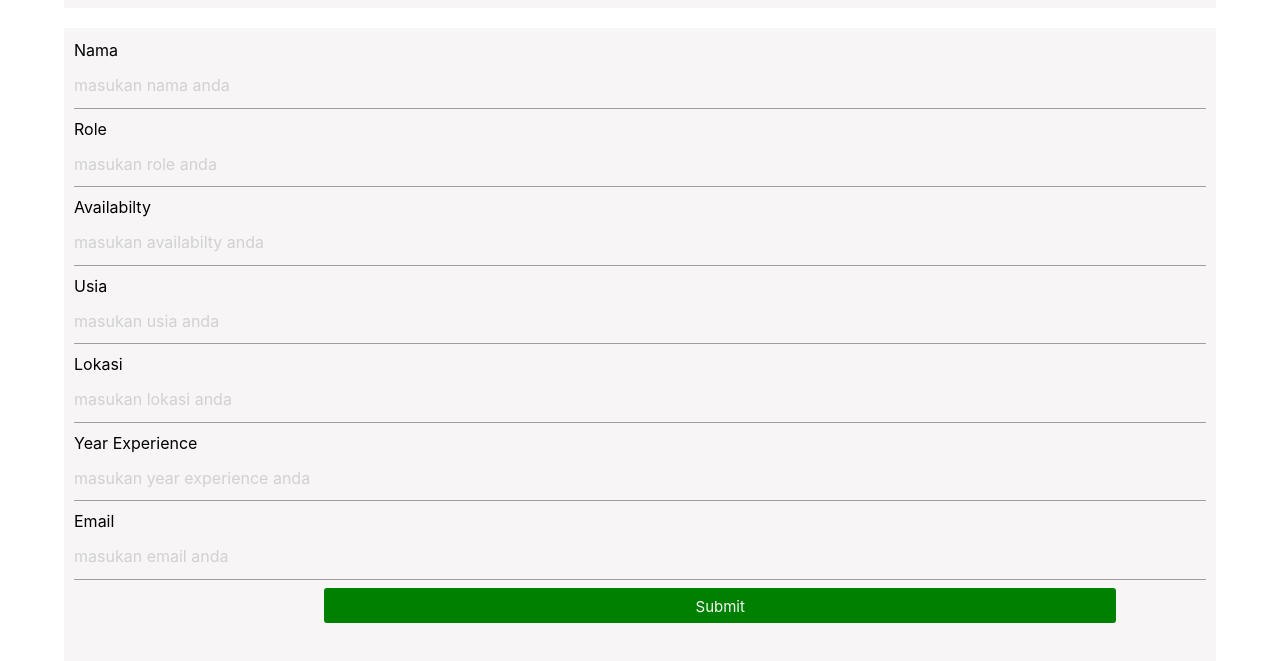
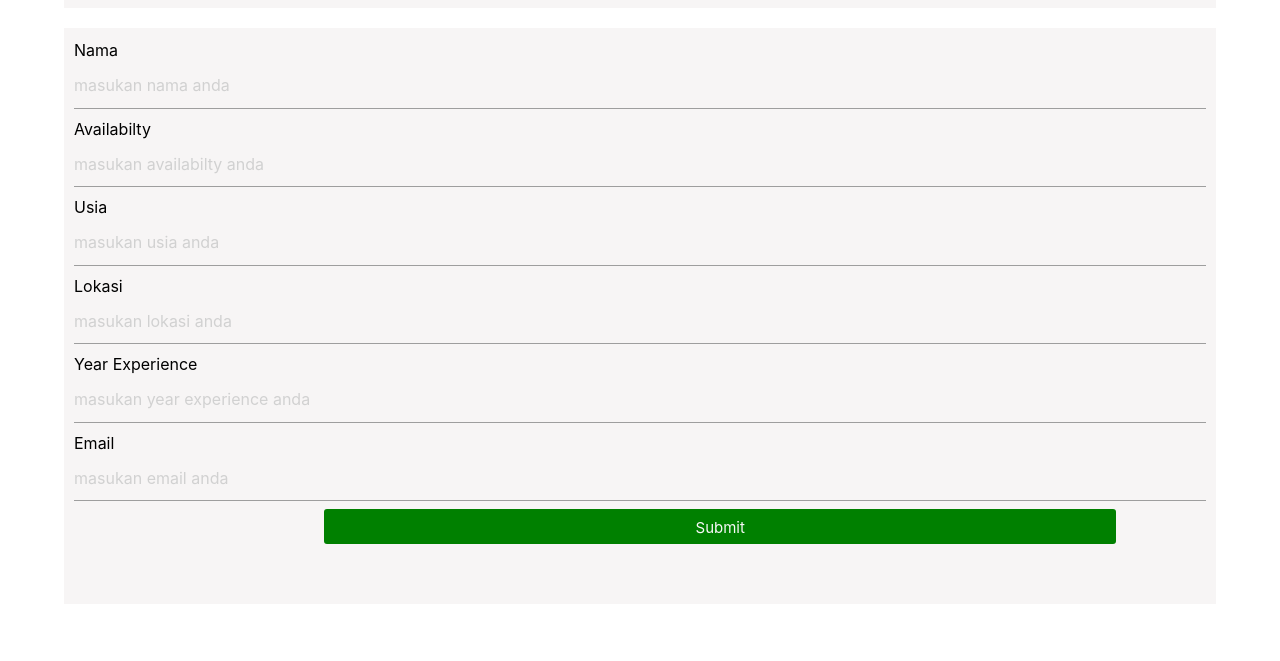
Before and after one commit to Nurainiiagstn/Assigment2.tinaa, a plain HTML site: page index.html in a window 1280 px wide. Shown: the part 287-948 px from the top of the page. After the commit the page ends 891 px from the top, so only its background shows below. Drawn offline with nearby package versions, Linux system fonts and the light colour scheme.

Commit message:
Update index.html

```diff
--- a/index.html
+++ b/index.html
@@ -66,8 +66,6 @@
             <form id="formtina">
                 <label class="text" for="Nama">Nama</label>
                 <input type="text" name="nama" id="nama" placeholder="masukan nama anda"><br>
-                <label class="text" for="Role">Role</label>
-                <input type="text" name="" id="Role" placeholder="masukan role anda"><br>
                 <label class="text" for="Availabilty">Availabilty</label>
                 <input type="text" name="Availabilty" id="availabilty" placeholder="masukan availabilty anda"><br>
                 <label class="text" for="Usia">Usia</label>
```
